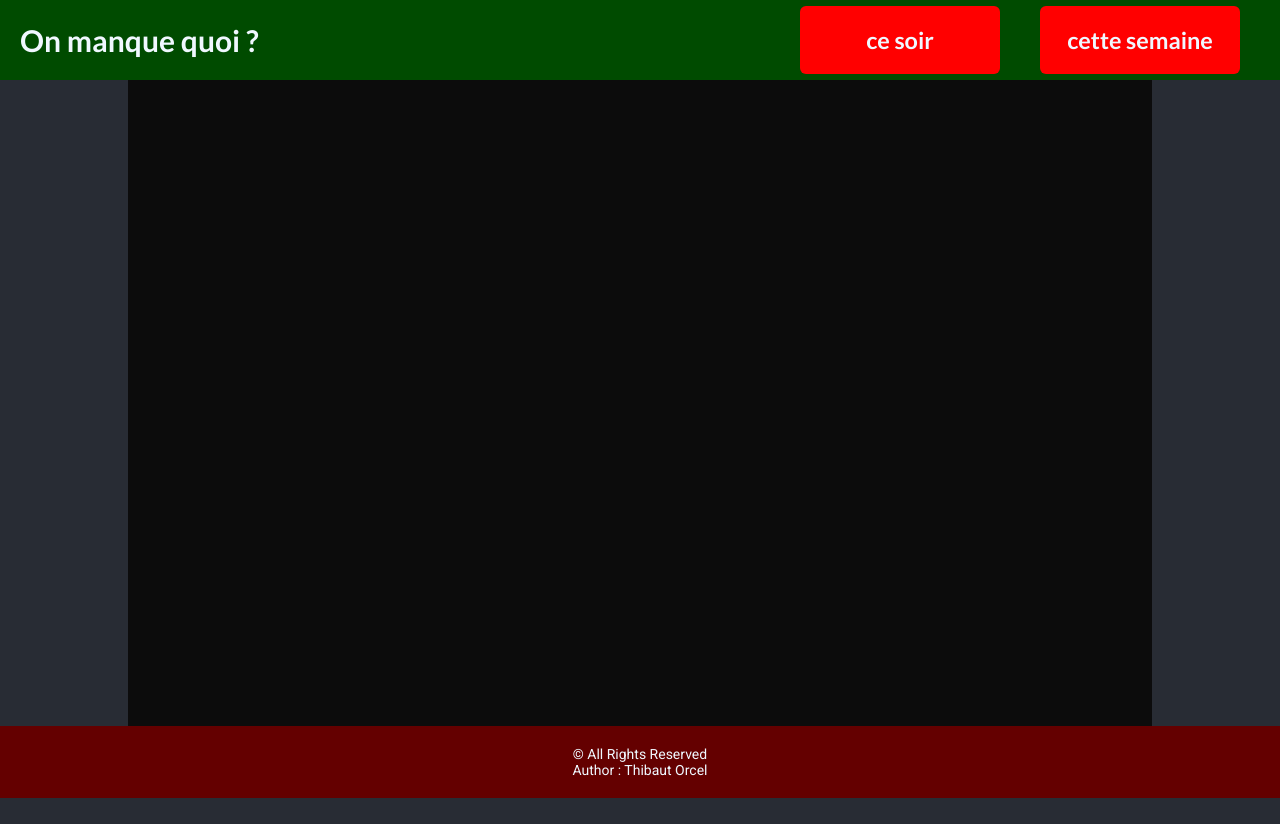
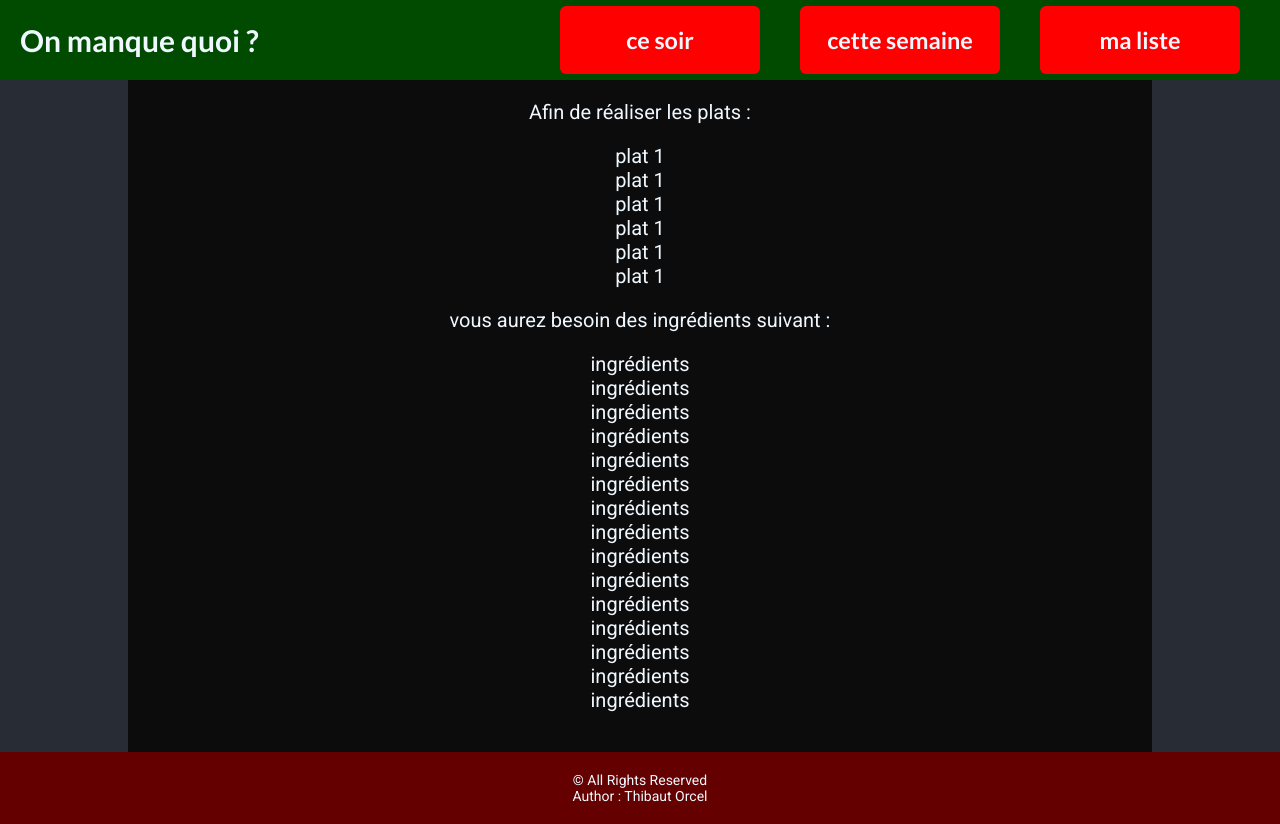
Before and after one commit to Tookai/PF_Meal-Planner, a React (Vite) app in the folder client/: page /liste in a window 1280 px wide. Before the commit the page ends 800 px from the top, so only its background shows below. Built offline with nearby package versions, Linux system fonts and the light colour scheme.

Commit message:
list page

```diff
--- a/client/src/App.jsx
+++ b/client/src/App.jsx
@@ -5,6 +5,7 @@ import Navbar from "./components/Navbar";
 import Random from "./components/Random";
 import Recette from "./components/Recette";
 import Week from "./components/Week";
+import Liste from "./components/Liste";
 
 function App() {
   return (
@@ -14,6 +15,7 @@ function App() {
         <Routes>
           <Route path="" element={<Random jour="Ce soir on pourrait manger" plat="Pâte Carbonara" />} />
           <Route path="week" element={<Week />} />
+          <Route path="liste" element={<Liste />} />
           <Route path="recette" element={<Recette />} />
         </Routes>
       </div>
--- /dev/null
+++ b/client/src/components/Liste.jsx
@@ -0,0 +1,37 @@
+import "../styles/liste.css";
+
+const Liste = () => {
+  return (
+    <div className="liste">
+      <p> Afin de réaliser les plats :</p>
+      <ul>
+        <li>plat 1</li>
+        <li>plat 1</li>
+        <li>plat 1</li>
+        <li>plat 1</li>
+        <li>plat 1</li>
+        <li>plat 1</li>
+      </ul>
+      <p>vous aurez besoin des ingrédients suivant :</p>
+      <ul>
+        <li>ingrédients</li>
+        <li>ingrédients</li>
+        <li>ingrédients</li>
+        <li>ingrédients</li>
+        <li>ingrédients</li>
+        <li>ingrédients</li>
+        <li>ingrédients</li>
+        <li>ingrédients</li>
+        <li>ingrédients</li>
+        <li>ingrédients</li>
+        <li>ingrédients</li>
+        <li>ingrédients</li>
+        <li>ingrédients</li>
+        <li>ingrédients</li>
+        <li>ingrédients</li>
+      </ul>
+    </div>
+  );
+};
+
+export default Liste;
--- a/client/src/components/Navbar.jsx
+++ b/client/src/components/Navbar.jsx
@@ -12,6 +12,9 @@ const Navbar = () => {
         <Link to="/week">
           <h3>cette semaine</h3>
         </Link>
+        <Link to="/liste">
+          <h3>ma liste</h3>
+        </Link>
       </div>
     </nav>
   );
--- a/client/src/index.css
+++ b/client/src/index.css
@@ -29,6 +29,11 @@ a:visited {
   text-decoration: none;
 }
 
+/* width */
+::-webkit-scrollbar {
+  width: 0px;
+}
+
 .pad1 {
   padding: 1rem;
 }
--- /dev/null
+++ b/client/src/styles/liste.css
@@ -0,0 +1,9 @@
+.liste {
+  text-align: center;
+}
+
+.liste ul {
+  list-style: none;
+  width: fit-content;
+  margin: 1rem auto;
+}
```
